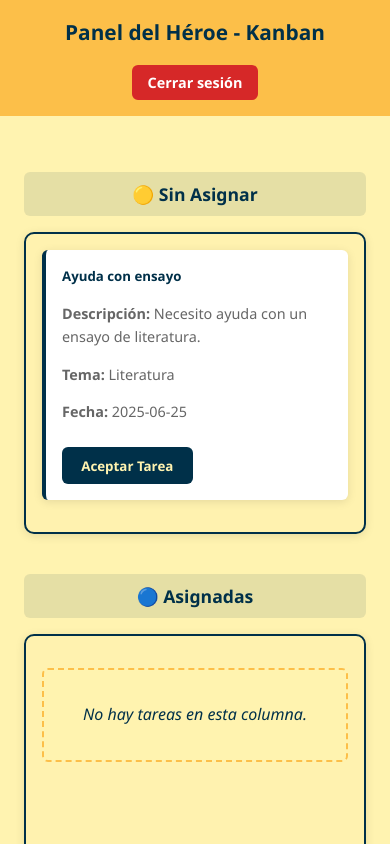
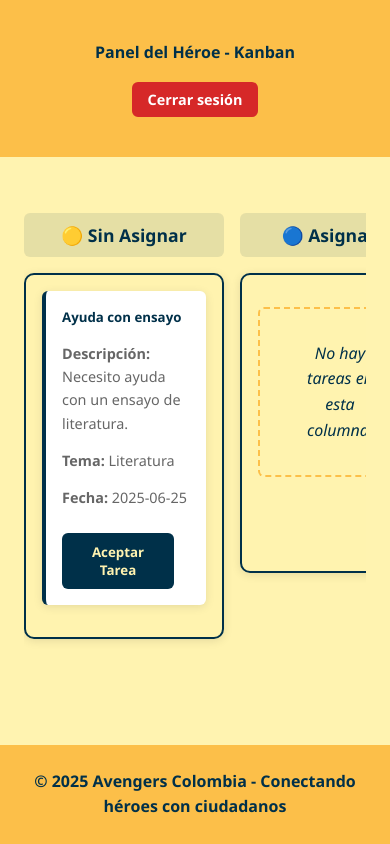
Before and after one commit to abedoyaciro/avengers_colombia_site, a plain HTML site: page frontend/panel-heroe.html in a window 390 px wide. Shown: the top 844 px of the page. Drawn offline with Linux system fonts and the light colour scheme.

Commit message:
refactor: Unificar el mensaje de copyright en el pie de página en todas las páginas

```diff
--- a/frontend/panel-heroe.html
+++ b/frontend/panel-heroe.html
@@ -34,7 +34,7 @@
   </main>
 
   <footer>
-    <p>&copy; 2025 Avengers Colombia. Conectando héroes con ciudadanos.</p>
+    <p>&copy; 2025 Avengers Colombia - Conectando héroes con ciudadanos</p>
   </footer>
 
   <script src="app.js"></script>
--- a/frontend/style.css
+++ b/frontend/style.css
@@ -67,6 +67,9 @@ body {
   background: var(--color-gray-light);
   color: var(--color-text);
   line-height: 1.6;
+  min-height: 100vh;
+  display: flex;
+  flex-direction: column;
 }
 
 h1, h2, h3, h4, h5, h6 {
@@ -86,6 +89,10 @@ a:hover {
 /* ===================================================
    LAYOUT GENERAL
    =================================================== */
+main {
+  flex: 1;
+}
+
 header {
   background-color: var(--color-primary);
   color: var(--color-white);
@@ -93,12 +100,25 @@ header {
   text-align: center;
 }
 
+header h1 {
+  margin: 0;
+  color: var(--color-white);
+  font-size: var(--font-size-xxl);
+  font-weight: 600;
+}
+
 footer {
   background-color: var(--color-primary);
   color: var(--color-white);
   text-align: center;
-  padding: var(--spacing-sm);
-  margin-top: var(--spacing-xl);
+  padding: var(--spacing-md);
+  margin-top: auto;
+}
+
+footer p {
+  margin: 0;
+  font-size: var(--font-size-base);
+  font-weight: 500;
 }
 
 nav a {
@@ -406,7 +426,7 @@ td[contenteditable="true"],
   align-items: center;
   max-width: 1200px;
   margin: 0 auto;
-  padding: var(--spacing-sm);
+  padding: var(--spacing-md);
   background-color: var(--color-primary);
   color: var(--color-white);
 }
@@ -415,6 +435,7 @@ td[contenteditable="true"],
   margin: 0;
   font-size: var(--font-size-xxl);
   color: inherit;
+  font-weight: 600;
 }
 
 .kanban-header .logout {
@@ -442,7 +463,7 @@ td[contenteditable="true"],
 
 .kanban-container {
   display: grid;
-  grid-template-columns: repeat(auto-fit, minmax(300px, 1fr));
+  grid-template-columns: 1fr 1fr 1fr;
   gap: var(--spacing-lg);
   margin-top: var(--spacing-lg);
 }
@@ -574,14 +595,29 @@ body.modo-heroe footer {
   color: var(--color-hero-text);
 }
 
+body.modo-heroe header h1 {
+  color: var(--color-hero-text);
+  font-size: var(--font-size-xxl);
+  font-weight: 600;
+}
+
+body.modo-heroe footer p {
+  color: var(--color-hero-text);
+  font-weight: 600;
+  font-size: var(--font-size-base);
+}
+
 /* Kanban en modo héroe */
 body.modo-heroe .kanban-header {
   background-color: var(--color-hero-accent);
   color: var(--color-hero-text);
+  padding: var(--spacing-md);
 }
 
 body.modo-heroe .kanban-header h1 {
   color: var(--color-hero-text);
+  font-size: var(--font-size-xxl);
+  font-weight: 600;
 }
 
 body.modo-heroe .kanban-column h4 {
@@ -742,6 +778,10 @@ body.modo-heroe .btn-primary:hover {
     padding: var(--spacing-sm);
   }
 
+  header h1 {
+    font-size: var(--font-size-lg);
+  }
+
   /* Kanban responsive */
   .kanban-header {
     flex-direction: column;
@@ -750,16 +790,24 @@ body.modo-heroe .btn-primary:hover {
   }
 
   .kanban-header h1 {
-    font-size: 1.5rem;
+    font-size: var(--font-size-lg);
+  }
+
+  /* Asegurar que modo héroe tenga mismo tamaño */
+  body.modo-heroe header h1,
+  body.modo-heroe .kanban-header h1 {
+    font-size: var(--font-size-lg);
   }
 
   .kanban-container {
-    grid-template-columns: 1fr;
-    gap: var(--spacing-md);
+    grid-template-columns: 1fr 1fr 1fr;
+    gap: var(--spacing-sm);
+    overflow-x: auto;
   }
 
   .kanban-col {
     min-height: 300px;
+    min-width: 200px;
   }
 
   /* Formularios responsive */
@@ -788,6 +836,10 @@ body.modo-heroe .btn-primary:hover {
 
 @media (max-width: 480px) {
   /* Espaciado reducido para móviles */
+  header h1 {
+    font-size: var(--font-size-base);
+  }
+
   .kanban-main,
   .form-container,
   .landing-hero {
@@ -800,7 +852,13 @@ body.modo-heroe .btn-primary:hover {
   }
 
   .kanban-header h1 {
-    font-size: 1.3rem;
+    font-size: var(--font-size-base);
+  }
+
+  /* Asegurar que modo héroe tenga mismo tamaño */
+  body.modo-heroe header h1,
+  body.modo-heroe .kanban-header h1 {
+    font-size: var(--font-size-base);
   }
 
   /* Tablas responsive */
```
Also changed, not shown: frontend/detalle-tarea.html (+1 -1 lines), frontend/login.html (+1 -1 lines), frontend/mis-tareas.html (+1 -1 lines), frontend/publicar-tarea.html (+1 -1 lines), frontend/registro.html (+2 -15 lines), index.html (+1 -1 lines).
